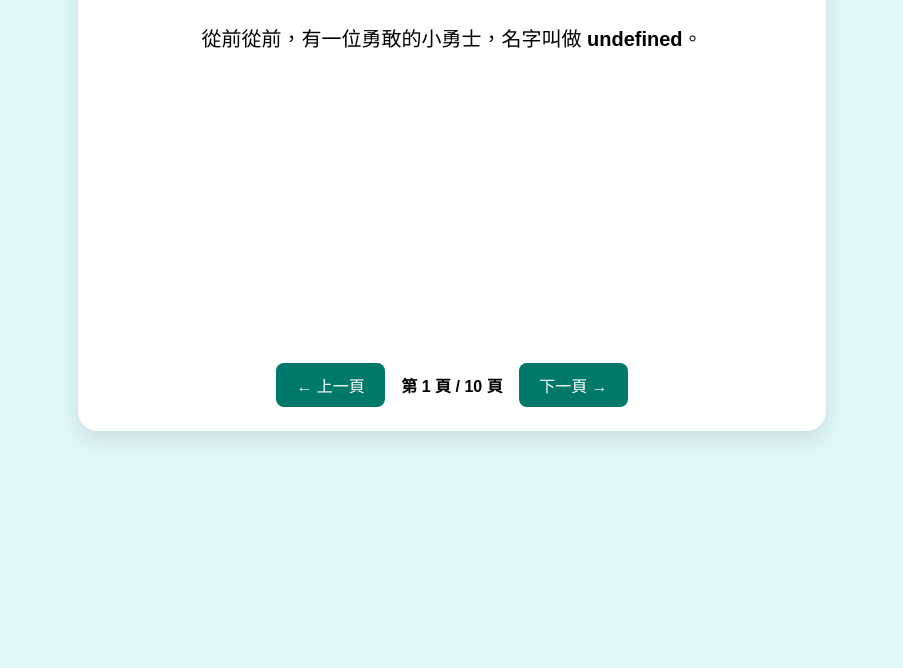
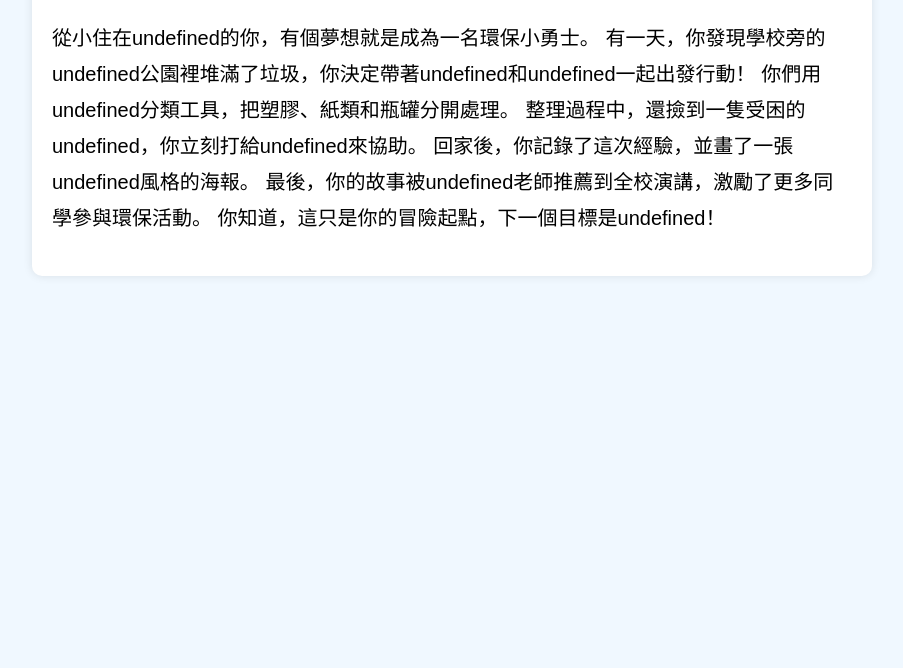
Before and after one commit to Sunny-Tea111/storybook, a plain HTML site: page result.html in a window 1280 px wide. Shown: the part 132-800 px from the top of the page, without its empty margins (188-1091 px from the left). Drawn offline with Linux system fonts and the light colour scheme.

Commit message:
Add files via upload

```diff
--- a/result.html
+++ b/result.html
@@ -1,113 +1,29 @@
 
 <!DOCTYPE html>
-<html lang="zh-TW">
+<html lang="zh">
 <head>
   <meta charset="UTF-8">
-  <title>環保小勇士繪本</title>
-  <style>
-    body {
-      font-family: "Microsoft JhengHei", sans-serif;
-      background-color: #e0f7fa;
-      margin: 0;
-      padding: 40px;
-      text-align: center;
-    }
-
-    .storybook {
-      background: #fff;
-      border-radius: 20px;
-      padding: 24px;
-      max-width: 700px;
-      margin: auto;
-      box-shadow: 0 8px 20px rgba(0,0,0,0.1);
-    }
-
-    .story-page {
-      min-height: 300px;
-      font-size: 20px;
-      padding: 16px;
-    }
-
-    .controls {
-      margin-top: 24px;
-    }
-
-    .controls button {
-      padding: 10px 20px;
-      margin: 0 12px;
-      font-size: 16px;
-      border: none;
-      background: #00796b;
-      color: white;
-      border-radius: 8px;
-      cursor: pointer;
-    }
-
-    .controls button:hover {
-      background: #004d40;
-    }
-
-    #page-indicator {
-      font-weight: bold;
-    }
-  </style>
+  <title>環保小勇士 - 最終故事</title>
+  <link rel="stylesheet" href="style.css">
 </head>
 <body>
-  <div class="storybook">
-    <h2>《環保小勇士的冒險》</h2>
-    <div id="story-page" class="story-page">
-      <!-- 故事內容會顯示在這 -->
-    </div>
-    <div class="controls">
-      <button onclick="prevPage()">← 上一頁</button>
-      <span id="page-indicator">第 1 頁 / 10 頁</span>
-      <button onclick="nextPage()">下一頁 →</button>
-    </div>
+  <div class="story-box">
+    <h2>你的故事完成了！</h2>
+    <p id="generatedStory"></p>
   </div>
 
   <script>
-    const answers = JSON.parse(localStorage.getItem("answers") || "[]");
-
-    const storyPages = [
-      `從前從前，有一位勇敢的小勇士，名字叫做 <strong>${answers[0]}</strong>。`,
-      `他最喜歡的顏色是 <strong>${answers[1]}</strong>，所以總是穿著這種顏色的戰衣，守護著 <strong>${answers[2]}</strong>。`,
-      `他的好朋友是一隻可愛的 <strong>${answers[3]}</strong>，常常陪他一起冒險。`,
-      `有一天，他發現 <strong>${answers[2]}</strong> 出現了危機，竟然是 <strong>${answers[6]}</strong> 正在污染整個地區！`,
-      `小勇士立刻發動他的超能力 —— <strong>${answers[4]}</strong>，開始拯救環境。`,
-      `他與 <strong>${answers[7]}</strong> 一起合作，展開一場大冒險。`,
-      `他們使用 <strong>${answers[5]}</strong> 的方法，一點一滴清除汙染。`,
-      `途中他們發現 <strong>${answers[8]}</strong> 是整起事件的關鍵！`,
-      `最後，小勇士靠著大家的力量，成功 <strong>${answers[9]}</strong>，讓 <strong>${answers[2]}</strong> 回復美麗樣貌。`,
-      `從此之後，小勇士繼續守護地球，也鼓勵每一個人成為下一位環保小勇士！`,
-    ];
-
-    let currentPage = 0;
-
-    function showPage(index) {
-      const page = document.getElementById("story-page");
-      const indicator = document.getElementById("page-indicator");
-      if (index >= 0 && index < storyPages.length) {
-        page.innerHTML = storyPages[index];
-        indicator.textContent = `第 ${index + 1} 頁 / ${storyPages.length} 頁`;
-      }
-    }
-
-    function nextPage() {
-      if (currentPage < storyPages.length - 1) {
-        currentPage++;
-        showPage(currentPage);
-      }
-    }
-
-    function prevPage() {
-      if (currentPage > 0) {
-        currentPage--;
-        showPage(currentPage);
-      }
-    }
-
-    // 初始顯示第 1 頁
-    showPage(currentPage);
+    const answers = JSON.parse(localStorage.getItem("storyAnswers") || "[]");
+    const story = `
+      從小住在${answers[0]}的你，有個夢想就是成為一名環保小勇士。
+      有一天，你發現學校旁的${answers[1]}公園裡堆滿了垃圾，你決定帶著${answers[2]}和${answers[3]}一起出發行動！
+      你們用${answers[4]}分類工具，把塑膠、紙類和瓶罐分開處理。
+      整理過程中，還撿到一隻受困的${answers[5]}，你立刻打給${answers[6]}來協助。
+      回家後，你記錄了這次經驗，並畫了一張${answers[7]}風格的海報。
+      最後，你的故事被${answers[8]}老師推薦到全校演講，激勵了更多同學參與環保活動。
+      你知道，這只是你的冒險起點，下一個目標是${answers[9]}！
+    `;
+    document.getElementById("generatedStory").textContent = story;
   </script>
 </body>
 </html>
--- a/style.css
+++ b/style.css
@@ -1 +1,18 @@
-/* Example CSS */
+
+body {
+  font-family: "Arial", sans-serif;
+  font-size: 18px;
+  padding: 20px;
+  background-color: #f0f8ff;
+}
+
+.story-box {
+  max-width: 800px;
+  margin: auto;
+  padding: 20px;
+  font-size: 20px;
+  line-height: 1.8;
+  background-color: #fff;
+  border-radius: 10px;
+  box-shadow: 0 0 10px rgba(0,0,0,0.1);
+}
```
